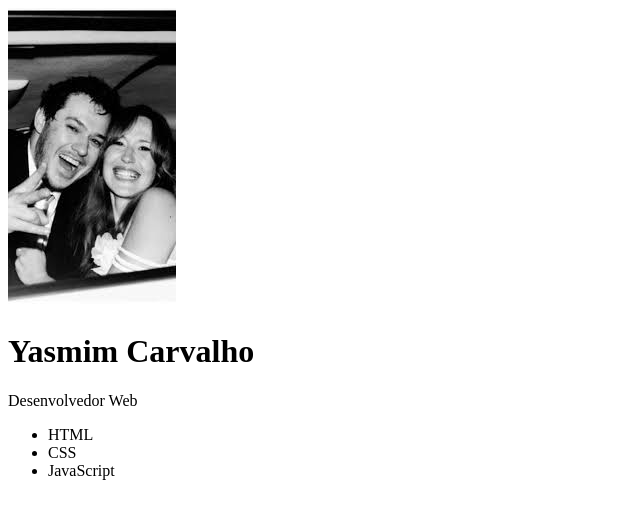
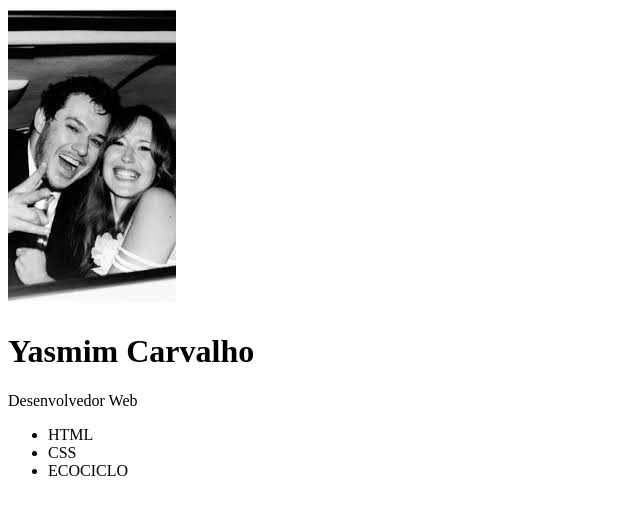
Before and after one commit to yas2carvalho/projetos_web, a plain HTML site: page index.html in a window 1280 px wide. Shown: the full height of the page, 0-640 px from the left. Drawn offline with Linux system fonts and the light colour scheme.

Commit message:
Update index.html

```diff
--- a/index.html
+++ b/index.html
@@ -13,7 +13,7 @@
         <ul>
             <li>HTML</li>
             <li> CSS</li>
-            <li> JavaScript</li>
+            <li ><a href="https://yas2carvalho.github.io/projeto_web/ecociclo-main/"></a>ECOCICLO</li>
         </ul>
     </div>
 </body>
```
